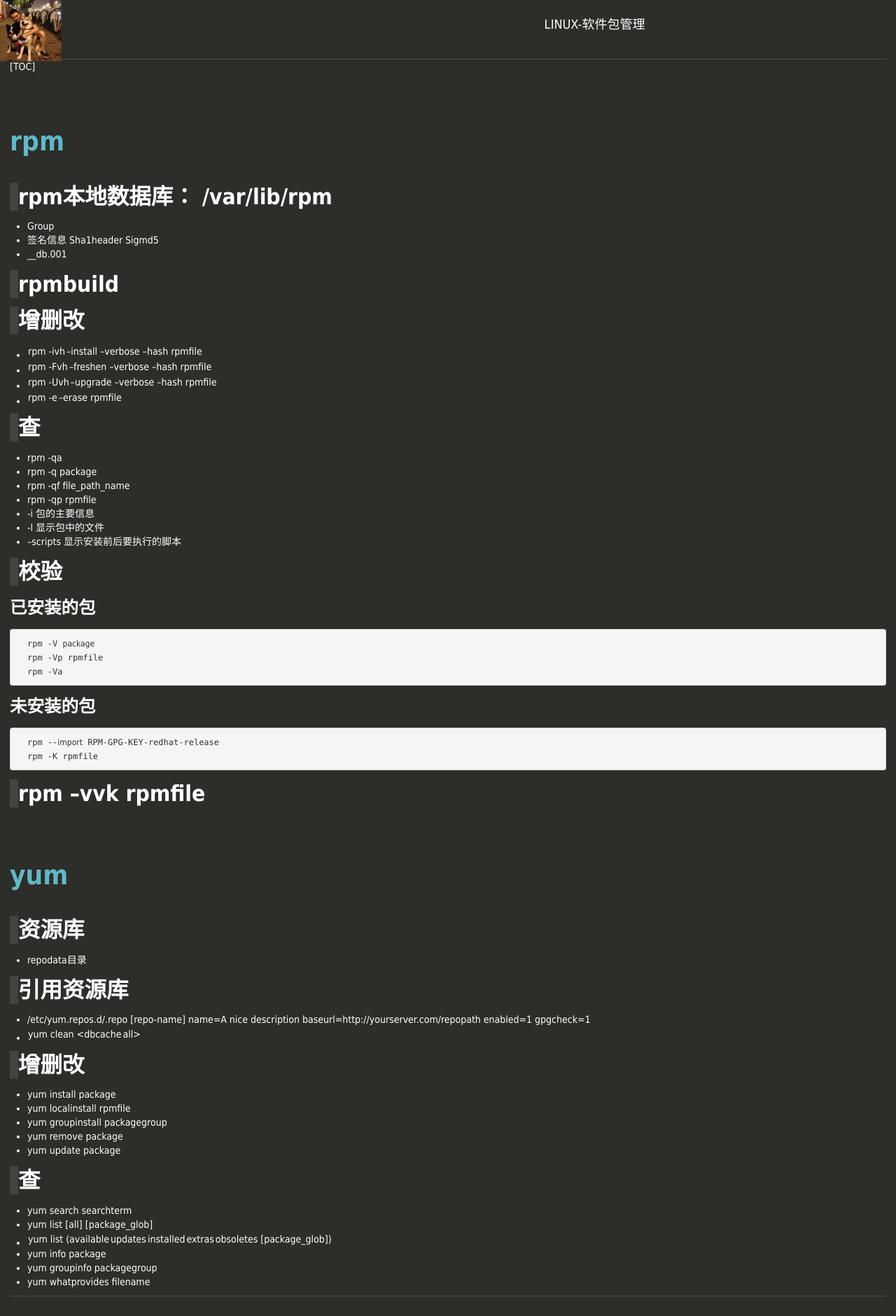
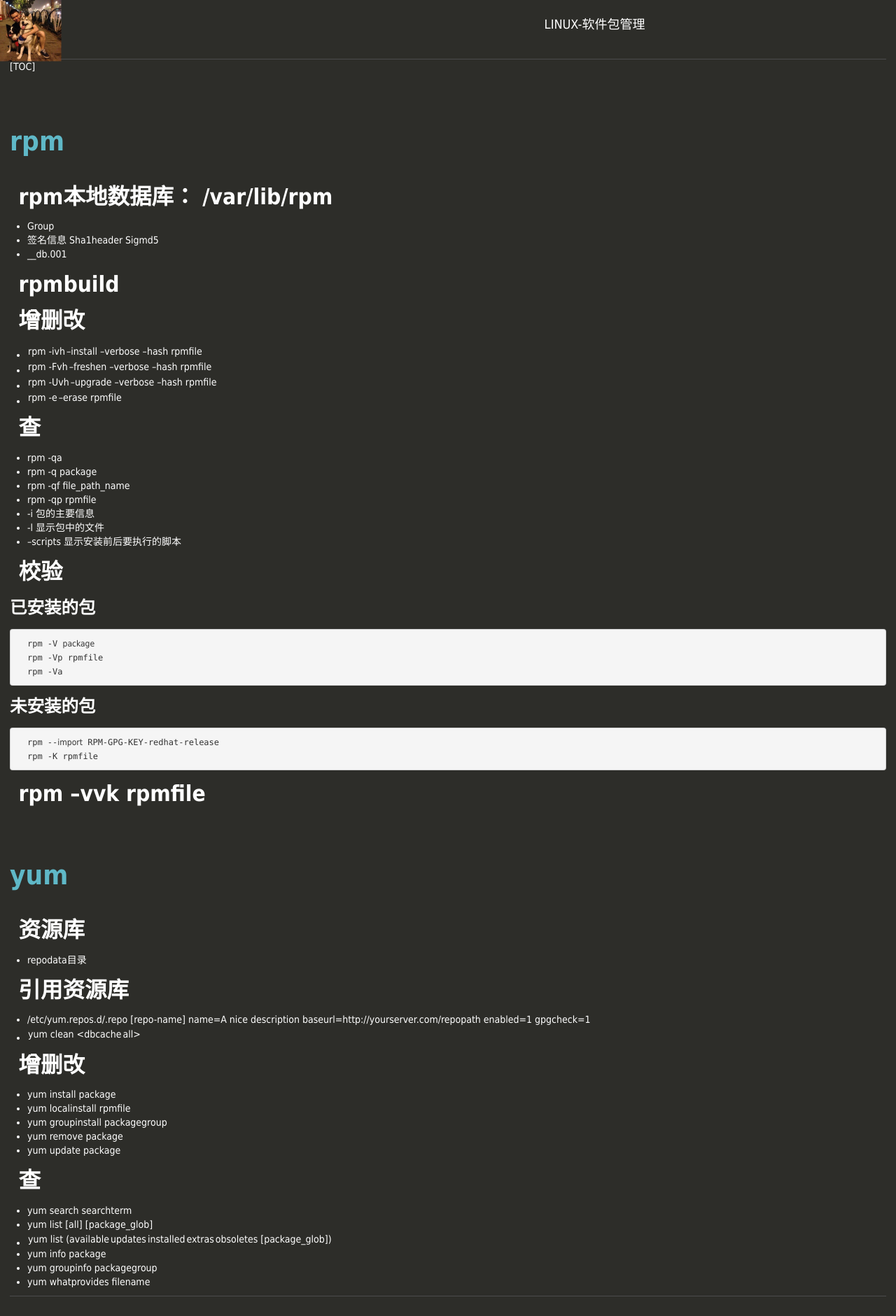
Before and after one commit to will-beta/will-beta.github.io, a Jekyll site: the page built from _posts/2015-10-24-linux-package-management.md, in a window 1280 px wide. Shown: the whole page at 70% size. Built offline with Jekyll 4.4.1, drawn with Linux system fonts in a browser that asks for light colours; nearby versions of some CDN libraries; comment, search, counter and statistics services are not loaded; a style sheet for code colours, icons or effects is not loaded.

Commit message:
修改呈现样式

```diff
--- a/css/common.css
+++ b/css/common.css
@@ -71,6 +71,5 @@ h1 {
 }
 
 h2 {
-    border-left: #44443F dashed 0.4em;
-    margin: 0.4em 0em;
+    margin: 0.4em 0.4em;
 }
```
